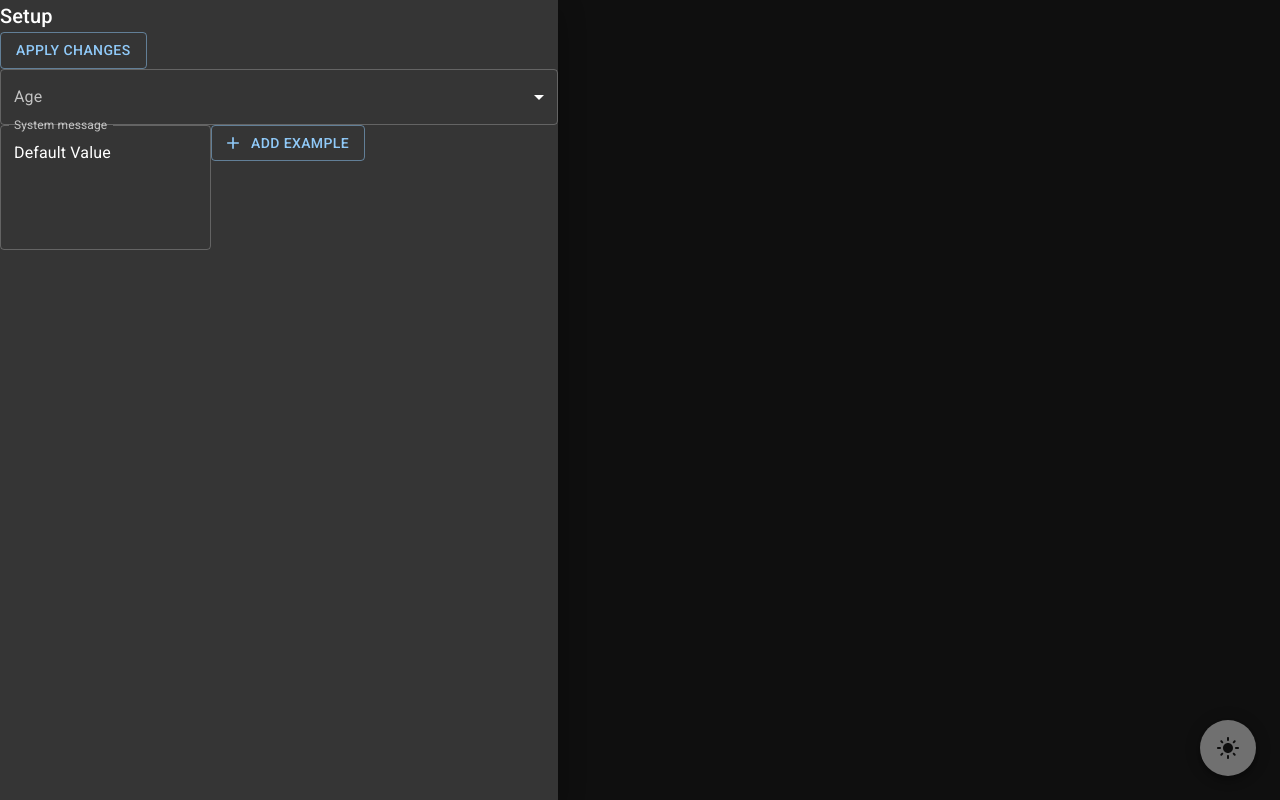
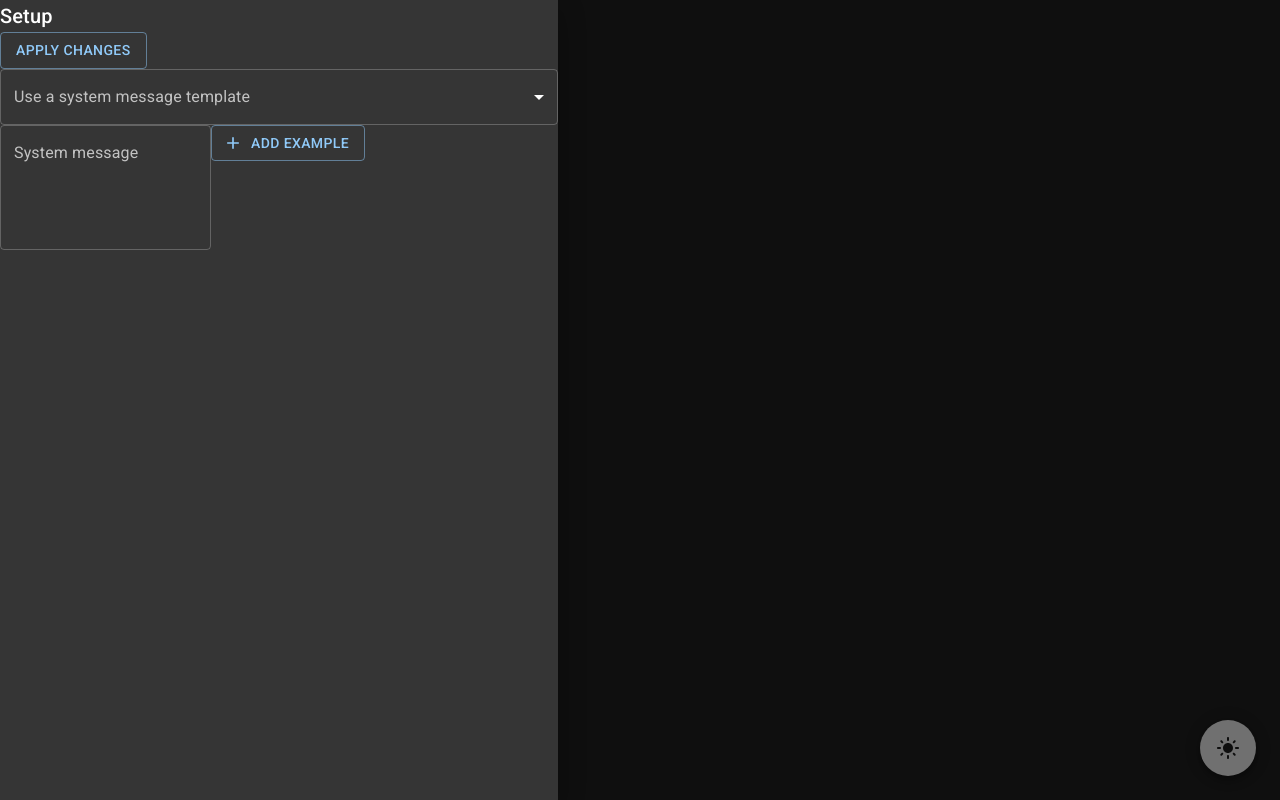
Before and after one commit to cerelabsteam/Llamate, a React (Vite) app: page / in a window 1280 px wide. Both pictures are taken after a click on the button 20 px from the left and 20 px from the top of the page. Built offline with nearby package versions, Linux system fonts and the light colour scheme.

Commit message:
✨ add logic for changing template

```diff
--- a/src/PromptEngineeringSidebar.tsx
+++ b/src/PromptEngineeringSidebar.tsx
@@ -20,6 +20,7 @@ import {
   Typography,
 } from "@mui/material";
 
+import templates from "./configs/templates";
 import { Example, Examples } from "./types/PromptEngineeringSidebar";
 
 function PromptEngineeringSidebar(props: {
@@ -28,10 +29,24 @@ function PromptEngineeringSidebar(props: {
 }) {
   // state
   const [template, changeTemplate] = useState("");
+  const [systemPrompt, changesystemPrompt] = useState<string>("");
   const [examples, changeExamples] = useState<Examples>([]);
 
   const handleChangeTemplate = (event: SelectChangeEvent) => {
     changeTemplate(event.target.value as string);
+    const selectedTemplate = templates.find(
+      (ele) => ele.id === event.target.value
+    );
+    if (selectedTemplate) {
+      changesystemPrompt(selectedTemplate.systemPrompt);
+      changeExamples(
+        selectedTemplate.fewShotExamples.map((ele) => {
+          return { user: ele.userInput, assistant: ele.chatbotResponse };
+        })
+      );
+    } else {
+      console.error("Invalid template id: " + event.target.value);
+    }
   };
   const handleAddExample = () => {
     changeExamples((oldExamples) => {
@@ -69,25 +84,31 @@ function PromptEngineeringSidebar(props: {
       <form>
         <Button variant="outlined">Apply changes</Button>
         <FormControl fullWidth>
-          <InputLabel id="demo-simple-select-label">Age</InputLabel>
+          <InputLabel id="system-template-label">
+            Use a system message template
+          </InputLabel>
           <Select
-            labelId="demo-simple-select-label"
+            labelId="system-template-label"
             id="demo-simple-select"
             value={template}
             label="Age"
             onChange={handleChangeTemplate}
           >
-            <MenuItem value={10}>Ten</MenuItem>
-            <MenuItem value={20}>Twenty</MenuItem>
-            <MenuItem value={30}>Thirty</MenuItem>
+            {templates.map((template) => {
+              return (
+                <MenuItem value={template.id} key={template.id}>
+                  {template.humanReadableName}
+                </MenuItem>
+              );
+            })}
           </Select>
         </FormControl>
         <TextField
-          id="outlined-multiline-static"
           label="System message"
           multiline
           rows={4}
-          defaultValue="Default Value"
+          value={systemPrompt}
+          onChange={(e) => changesystemPrompt(e.target.value)}
         />
         <Button
           variant="outlined"
```
